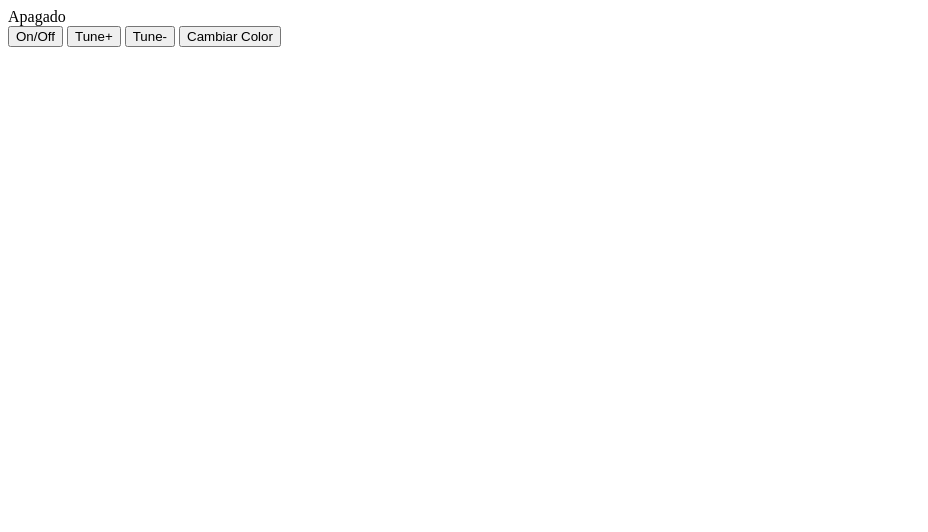
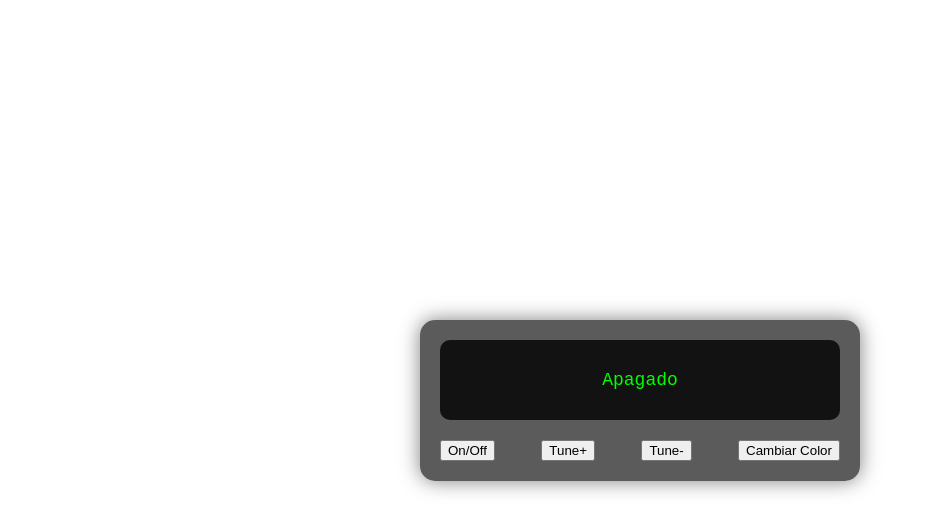
Before and after one commit to Carpeplurimum/radio, a plain HTML site: page index.html in a window 1280 px wide. Shown: the whole page, without its empty margins (0-928 px from the left). Drawn offline with Linux system fonts and the light colour scheme.

Commit message:
Update styles.css

```diff
--- a/styles.css
+++ b/styles.css
@@ -1,51 +1,69 @@
-const rdsDisplay = document.getElementById('rds-display');
-const stationInfo = document.getElementById('station-info');
-const powerBtn = document.getElementById('power-btn');
-const tuneUpBtn = document.getElementById('tune-up-btn');
-const tuneDownBtn = document.getElementById('tune-down-btn');
-const colorBtn = document.getElementById('color-btn');
-
-const stations = [
-    { frequency: '98.5', name: 'Estación 1' },
-    { frequency: '101.2', name: 'Estación 2' },
-    { frequency: '104.7', name: 'Estación 3' },
-    { frequency: '107.3', name: 'Estación 4' }
-];
-
-let currentStationIndex = 0;
-let isPoweredOn = false;
-
-function updateRDS() {
-    if (isPoweredOn) {
-        stationInfo.textContent = `FM ${stations[currentStationIndex].frequency} - ${stations[currentStationIndex].name}`;
-    } else {
-        stationInfo.textContent = 'Apagado';
-    }
+body {
+    font-family: Arial, sans-serif;
+    background-color: transparent; /* Fondo transparente */
+    color: #fff;
+    display: flex;
+    justify-content: center;
+    align-items: center;
+    height: 100vh;
+    margin: 0;
 }
 
-powerBtn.addEventListener('click', () => {
-    isPoweredOn = !isPoweredOn;
-    updateRDS();
-});
+.radio-container {
+    background-color: rgba(51, 51, 51, 0.8); /* Fondo semi-transparente */
+    border-radius: 15px;
+    padding: 20px;
+    width: 400px; /* Ancho un poco mayor */
+    box-shadow: 0 0 20px rgba(0, 0, 0, 0.5);
+}
 
-tuneUpBtn.addEventListener('click', () => {
-    if (isPoweredOn) {
-        currentStationIndex = (currentStationIndex + 1) % stations.length;
-        updateRDS();
-    }
-});
+.rds-display {
+    background-color: rgba(0, 0, 0, 0.8); /* Fondo semi-transparente */
+    color: #0f0;
+    font-family: 'Courier New', monospace;
+    padding: 10px;
+    border-radius: 10px;
+    text-align: center;
+    margin-bottom: 20px;
+    height: 60px;
+    display: flex;
+    align-items: center;
+    justify-content: center;
+}
 
-tuneDownBtn.addEventListener('click', () => {
-    if (isPoweredOn) {
-        currentStationIndex = (currentStationIndex - 1 + stations.length) % stations.length;
-        updateRDS();
-    }
-});
+#station-info {
+    font-size: 18px;
+}
 
-colorBtn.addEventListener('click', () => {
-    const colors = ['#0f0', '#00f', '#f00', '#ff0', '#0ff', '#f0f'];
-    const randomColor = colors[Math.floor(Math.random() * colors.length)];
-    rdsDisplay.style.color = randomColor;
-});
+.controls {
+    display: flex;
+    justify-content: space-between;
+}
 
-updateRDS();
+.left-controls, .right-controls {
+    display: flex;
+    gap: 10px; /* Espacio entre botones */
+}
+
+.btn-3d {
+    background-color: #444;
+    color: #fff;
+    border: none;
+    padding: 10px 20px;
+    border-radius: 10px;
+    cursor: pointer;
+    box-shadow: 0 5px #333; /* Efecto 3D */
+    transition: all 0.2s ease;
+}
+
+.btn-3d:hover {
+    background-color: #555;
+    box-shadow: 0 3px #333; /* Efecto 3D al hacer hover */
+    transform: translateY(2px); /* Movimiento hacia abajo */
+}
+
+.btn-3d:active {
+    background-color: #666;
+    box-shadow: 0 1px #333; /* Efecto 3D al hacer clic */
+    transform: translateY(4px); /* Movimiento hacia abajo */
+}
```
